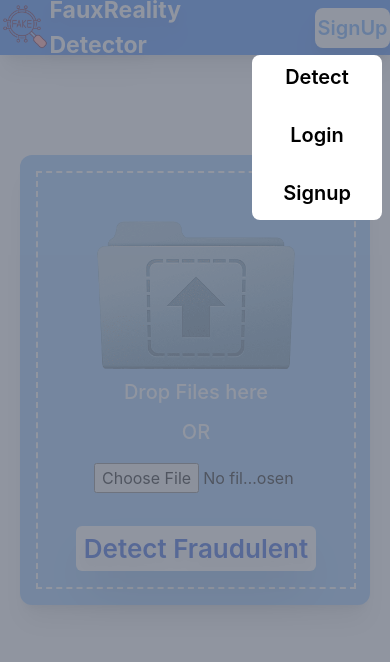
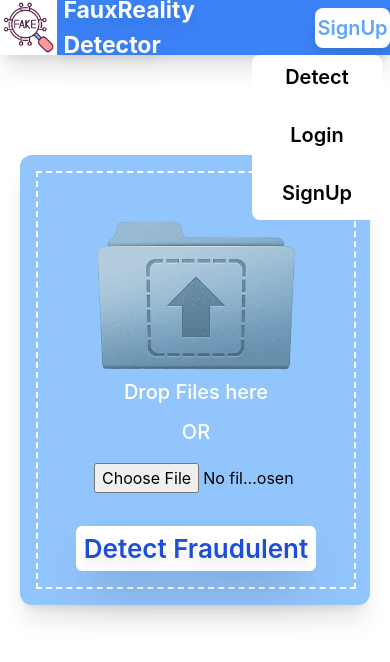
Before and after one commit to VISHNUPRABHU-170/FauxReality-Detector, a React (Create React App) app: page / in a window 390 px wide. Both pictures are taken after a click on the button "SignUp". Shown: the top 662 px of the page. Built offline with nearby package versions, Linux system fonts and the light colour scheme.

Commit message:
Added login page

```diff
--- a/src/Components/Main.jsx
+++ b/src/Components/Main.jsx
@@ -1,49 +1,59 @@
 import icon from "./icon.jpg";
 import { useState } from "react";
-import Uploadicon from "./upload icon.png"
-import fake from "./fake.png";
+import Uploadicon from "./upload icon.png";
+import Google from "./google-icon.png";
 
 
 function Main() {
 
     const [show, setShow] = useState(false);
+    const [inn, setIn] = useState(false);
+    const [up, setUp] = useState(false);
 
     return (
         <div>
             <div className="text-white bg-blue-500 shadow-xl w-full h-[55px] sm:h-[70px] flex items-center sm:grid sm:grid-cols-3">
-                <img src={icon} alt="icon" className="hidden sm:block w-[60px] h-full sm:h-[70px] sm:w-[90px]" />
-                <img src={fake} alt="icon" className="md:hidden w-[70px] h-[75px] ml-[-10px] mt-1" />
-                <h1 className="drop-shadow-xl text-[23px] px-[-30px] ml-[-10px] sm:text-4xl font-bold sm:px-4 sm:ml-[-420px]">
+                <img src={icon} alt="icon" className="w-[60px] h-full sm:h-[70px] sm:w-[90px]" />
+                <h1 className="drop-shadow-xl text-[23px] px-4 ml-[-10px] sm:text-4xl font-bold sm:px-4 sm:ml-[-420px]">
                     FauxReality Detector
                 </h1>
                 <div className="hidden md:block sm:ml-[-100px]">
                     <nav className="px-[100px] ml-[200px] text-xl font-semibold">
                         <ul className="grid grid-cols-3 gap-[80px]">
                             <li className="py-2 hover:text-[25px]">
-                                <a href="/">Detect</a>
+                                <a href="/">
+                                    <button onClick={() => { setShow(!show) }}>
+                                        Detect
+                                    </button>
+                                </a>
                             </li>
                             <li className="py-2 hover:text-[25px]">
-                                <a href="/signin">Login</a>
+                                <a>
+                                    <button onClick={() => { setIn(!inn) }}>
+                                        Login
+                                    </button>
+                                </a>
                             </li>
                             <li className="bg-white rounded-md drop-shadow-lg text-blue-500 w-[95px] h-[45px] flex justify-center hover:bg-blue-900 hover:text-white">
-                                <a href="/signup" className="py-2">SignUp</a>
+                                <a className="py-2">
+                                    <button onClick={() => { setUp(!up) }}>
+                                        SignUp
+                                    </button>
+                                </a>
                             </li>
                         </ul>
                     </nav>
                 </div>
-                <div className="sm:hidden flex justify-end ml-10">
+                <div className="sm:hidden flex justify-end">
                     <button
                         onClick={() => {
                             setShow(!show);
                         }}
-                        className="text-xl font-semibold bg-white text-blue-400 rounded-lg drop-shadow-xl w-[75px] h-[40px] hover:bg-gray-600 hover:text-white"
+                        className="text-xl ml-3 font-semibold bg-white text-blue-400 rounded-lg drop-shadow-xl w-[75px] h-[40px] hover:bg-gray-600 hover:text-white"
                     >
                         SignUp
                     </button>
                 </div>
-            </div>
-            <div className="sm:hidden">
-                {show && <Navbar />}
             </div>
             <div className="flex justify-center py-[100px] sm:py-[90px]">
                 <div className="h-[450px] w-[350px] sm:h-[500px] sm:w-[700px] bg-blue-300 shadow-xl rounded-xl">
@@ -72,23 +82,38 @@ function Main() {
                     </div>
                 </div>
             </div>
+            {show && <Navbar />}
+            {inn && <Login />}
+            {up && <Signup />}
         </div>
     );
 
-    function Navbar(){
-        return(
-            <div className="sm:hidden py-[55px] text-black fixed inset-0 flex items-start justify-end bg-opacity-75 bg-gray-500 z-50">
+    function Navbar() {
+        return (
+            <div className="sm:hidden py-[55px] text-black fixed inset-0 flex items-start justify-end z-20">
                 <div className="bg-white rounded-lg h-[165px] w-[130px] text-xl mr-2">
                     <nav>
                         <ul className="mt-0 grid grid-cols-1 gap-2 font-semibold">
                             <li className="flex justify-center h-[50px] hover:bg-black hover:rounded-lg hover:text-white">
-                                <a href="/" className="mt-2">Detect</a>
+                                <a href="/" className="mt-2"><button onClick={() => { setShow(!show) }}>
+                                    Detect
+                                </button></a>
                             </li>
                             <li className="flex justify-center h-[50px] hover:bg-black hover:rounded-lg hover:text-white">
-                                <a href="/signin" className="mt-2">Login</a>
+                                <a className="mt-2"><button onClick={() => {
+                                    setIn(!inn)
+                                    setShow(!show)
+                                }}>
+                                    Login
+                                </button></a>
                             </li>
                             <li className="flex justify-center h-[50px] hover:bg-black hover:rounded-lg hover:text-white">
-                                <a href="/signup" className="mt-2">Signup</a>
+                                <a className="mt-2"><button onClick={() => {
+                                    setUp(!up)
+                                    setShow(!show)
+                                }}>
+                                    SignUp
+                                </button></a>
                             </li>
                         </ul>
                     </nav>
@@ -96,6 +121,71 @@ function Main() {
             </div>
         );
     };
+
+    function Login() {
+        return (
+            <div>
+                <div className="fixed inset-0 flex items-center justify-center bg-opacity-75 bg-gray-500 z-50">
+                    <div className="bg-white sm:w-[700px] sm:h-[560px]">
+                        <form className="grid grid-cols-1 gap-[20px] py-[50px] text-lg">
+                            <div className="flex justify-center text-4xl font-bold">
+                                Login
+                            </div>
+                            <div className="flex justify-center mt-10 font-semibold">
+                                <div className="grid grid-cols-1">
+                                    <h1 className="text-gray-500">USERNAME</h1>
+                                    <input type="text" className="bg-gray-100 border-2 w-[300px] border-gray-300 rounded-md p-2" />
+                                </div>
+                            </div>
+                            <div className="flex justify-center  font-semibold">
+                                <div className="grid grid-cols-1">
+                                    <h1 className="text-gray-500">PASSWORD</h1>
+                                    <input type="text" className="bg-gray-200 border-2 w-[300px] border-gray-300 rounded-md p-2" />
+                                </div>
+                            </div>
+                            <div className="flex justify-center  font-semibold">
+                                <button
+                                type="submit"
+                                className="ml-2 mt-[-8px] w-[100px] h-[40px] text-blue-400 rounded-lg shadow-xl hover:bg-blue-600 hover:text-white"
+                                onClick={() => {setIn(!inn)}}>
+                                    Login
+                                </button>
+                            </div>
+                            <div className="flex justify-center">
+                                <div className="flex items-center bg-white border-2 border-gray-800 rounded-lg h-[40px] w-[300px] font-semibold">
+                                    <img src={Google} alt="Google" className="px-10 w-15 h-7"/>
+                                    <p className="ml-[-30px]">Continue with Google</p>
+                                </div>
+                            </div>
+                            <div className="flex justify-center">
+                                <p className="ml-6">Don't have an Account yet?</p>
+                                <button
+                                className="ml-2 mt-[-8px] w-[100px] h-[40px] text-blue-400 rounded-lg shadow-xl hover:bg-blue-600 hover:text-white"
+                                onClick={() => {setUp(!up)
+                                setIn(!inn)}}>
+                                    Signup
+                                </button>
+                            </div>
+                        </form>
+                    </div>
+                </div>
+            </div>
+        );
+    }
+
+    function Signup() {
+        return (
+            <div>
+                <div className="hidden md:block">
+                    <div className="fixed inset-0 flex items-center justify-center bg-opacity-75 bg-gray-500 z-50">
+                        <div className="bg-white sm:w-[700px] sm:h-[560px]">
+
+                        </div>
+                    </div>
+                </div>
+            </div>
+        );
+    }
 };
 
 export default Main;
--- a/src/Components/Navbar.jsx
+++ b/src/Components/Navbar.jsx
@@ -1,7 +1,21 @@
 function Navbar(){
     return(
-        <div className="sm:hidden text-black fixed inset-0 flex items-center justify-center bg-opacity-75 bg-gray-500 z-50">
-            Navbar
+        <div className="sm:hidden py-[55px] text-black fixed inset-0 flex items-start justify-end z-50">
+            <div className="bg-white rounded-lg h-[165px] w-[130px] text-xl mr-2">
+                <nav>
+                    <ul className="mt-0 grid grid-cols-1 gap-2 font-semibold">
+                        <li className="flex justify-center h-[50px] hover:bg-black hover:rounded-lg hover:text-white">
+                            <a href="/" className="mt-2">Detect</a>
+                        </li>
+                        <li className="flex justify-center h-[50px] hover:bg-black hover:rounded-lg hover:text-white">
+                            <a href="/signin" className="mt-2">Login</a>
+                        </li>
+                        <li className="flex justify-center h-[50px] hover:bg-black hover:rounded-lg hover:text-white">
+                            <a href="/signup" className="mt-2">Signup</a>
+                        </li>
+                    </ul>
+                </nav>
+            </div>
         </div>
     );
 };
```
Also changed, not shown: src/Components/google-icon.png (added).
